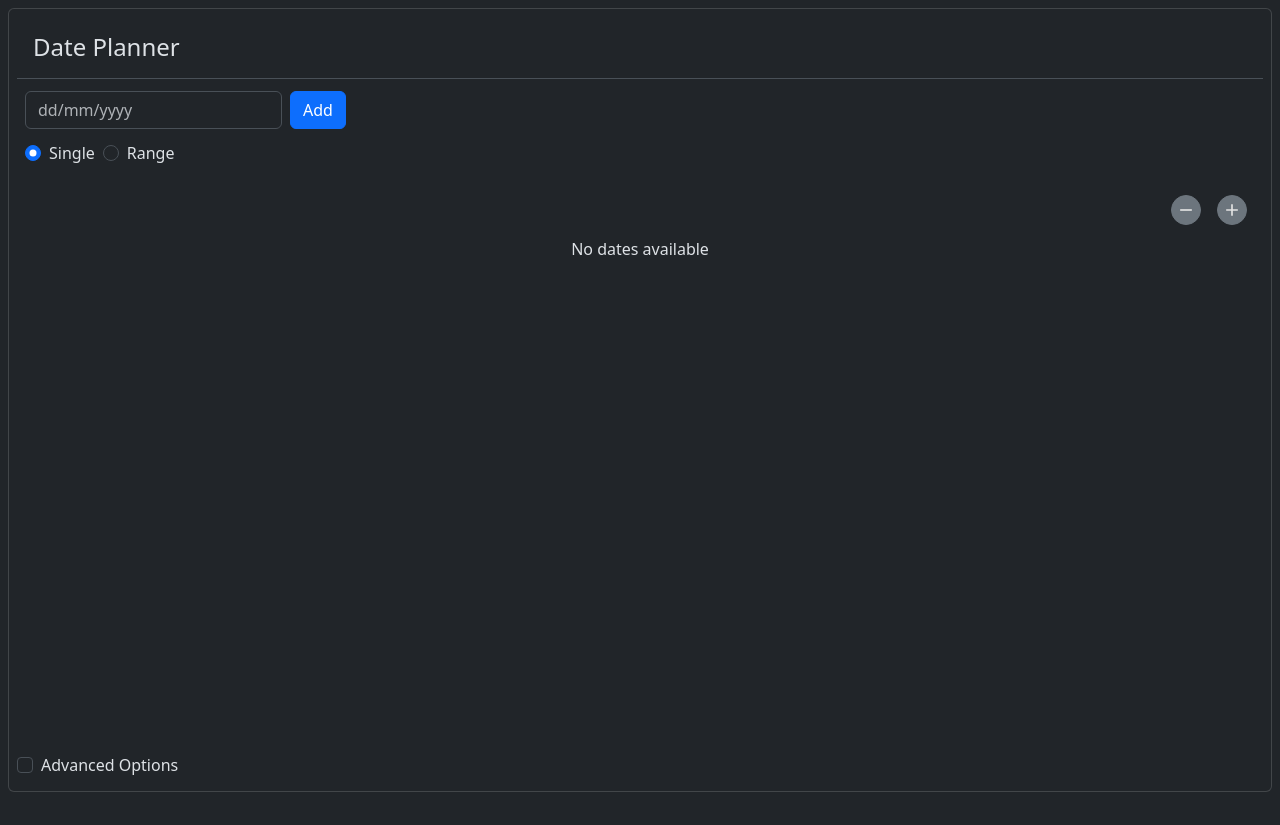
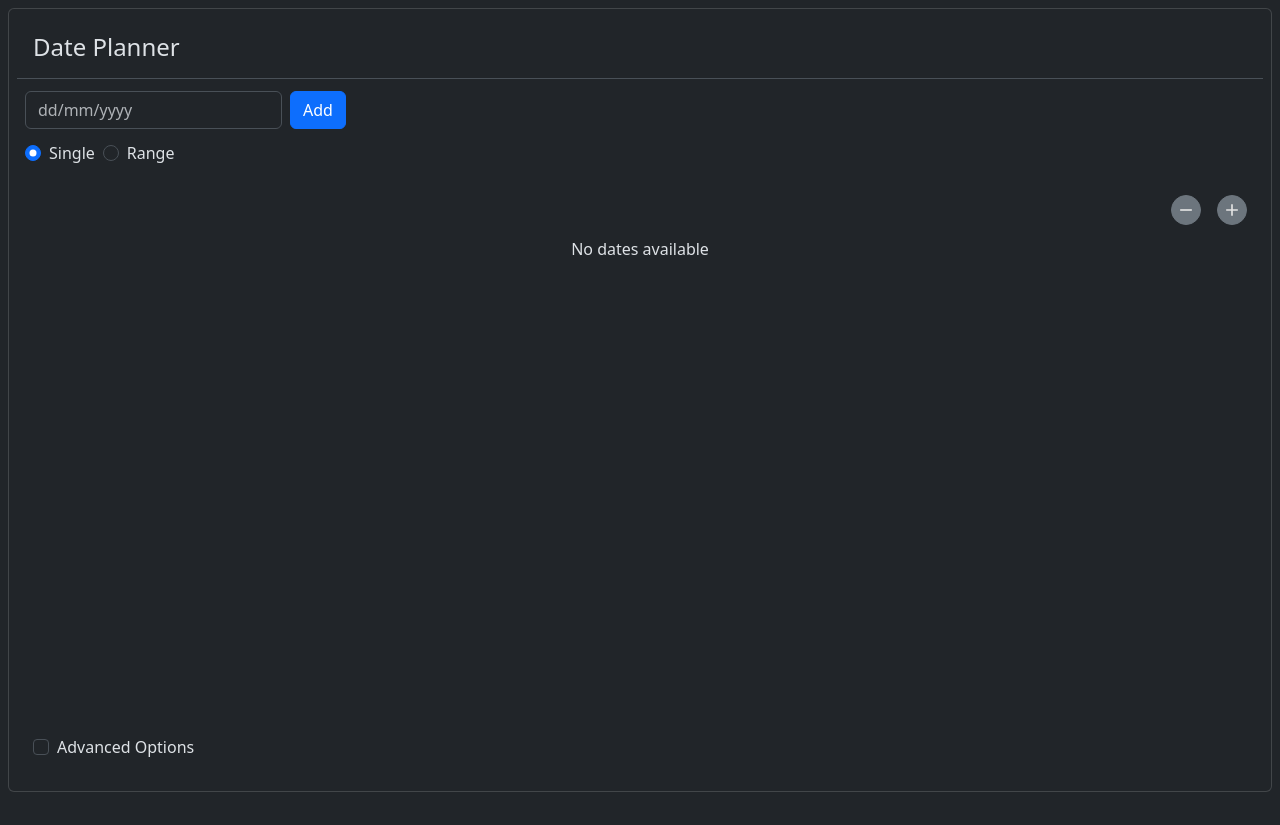
Before and after one commit to santis1001/ng-date-planner, an Angular app in the folder date-planner-app/: page /#/planner in a window 1280 px wide. After the commit the page ends 800 px from the top, so only its background shows below. Built offline with nearby package versions, Linux system fonts and the light colour scheme.

Commit message:
feat: Add advanced options section to date planner for enhanced user experience

```diff
--- a/date-planner-app/src/app/module/pages/date-planner/date-planner.html
+++ b/date-planner-app/src/app/module/pages/date-planner/date-planner.html
@@ -1,5 +1,5 @@
-<ndp-section class="user-select-none ">
-    <div class="vh-100 d-flex flex-column align-content-between mb-3">
+<ndp-section class="user-select-none vh-100">
+    <div class="d-flex flex-column align-content-between h-100">
         <div class="d-flex flex-column w-100 p-2 flex-grow-1 align-self-stretch">
             <div class="d-flex border-bottom justify-content-between p-3">
                 <h4 class="m-0">Date Planner</h4>
@@ -8,6 +8,6 @@
             <ndp-date-config [data]="dateConfig" />
             <ndp-date-visualizer [data]="dateConfigArray()"/>
         </div>
-        <ndp-date-advanced-options class="mb-3" [data]="dateConfigArray()"/>
+        <ndp-date-advanced-options class="p-3" [data]="dateConfigArray()"/>
     </div>
 </ndp-section>
```
